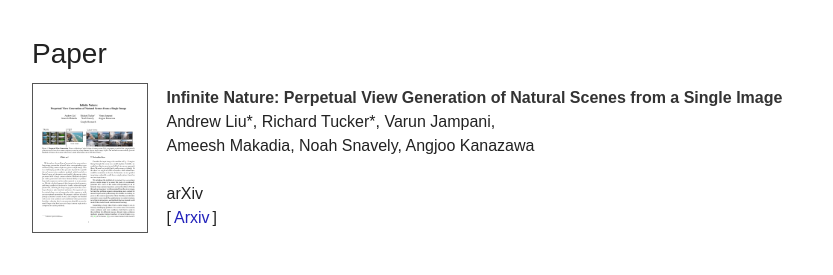
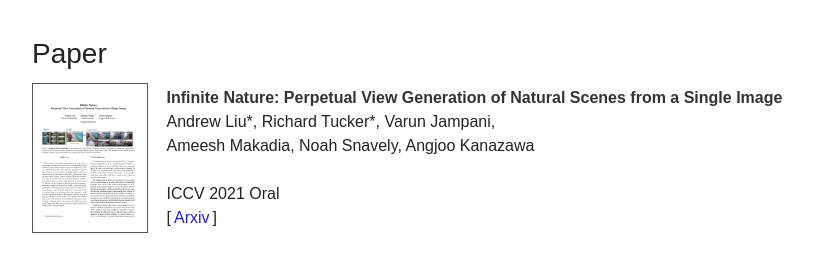
Before and after one commit to infinite-nature/infinite-nature.github.io, a plain HTML site: page index.html in a window 1280 px wide. Shown: the part 1110-1385 px from the top of the page, without its empty margins (222-1055 px from the left). Drawn offline with nearby package versions, Linux system fonts and the light colour scheme.

Commit message:
update bibtex

```diff
--- a/index.html
+++ b/index.html
@@ -236,7 +236,7 @@ a.img {
 <em>Infinite Nature: Perpetual View Generation of Natural Scenes from a Single Image</em><br>
 Andrew Liu*, Richard Tucker*, Varun Jampani,<br>
 Ameesh Makadia, Noah Snavely, Angjoo Kanazawa<br><br>
-arXiv<br>
+ICCV 2021 Oral<br>
 [<a href="http://arxiv.org/abs/2012.09855">Arxiv</a>]
 </div>
 </div>
```
